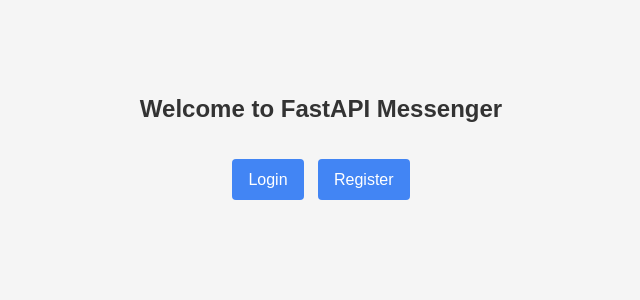
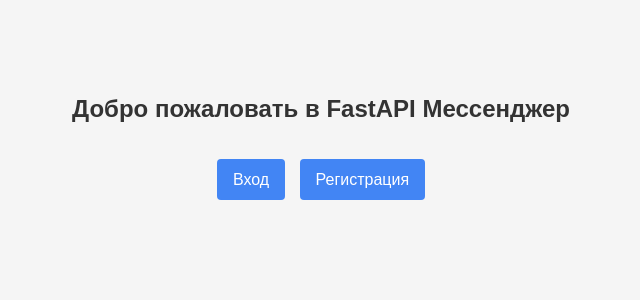
Before and after one commit to matveyv252524/site, a FastAPI app: page / in a window 1280 px wide. Shown: the part 111-411 px from the top of the page, without its empty margins (319-959 px from the left). Run offline with FastAPI, Linux system fonts and the light colour scheme.

Commit message:
Update index.html

```diff
--- a/templates/index.html
+++ b/templates/index.html
@@ -2,10 +2,10 @@
 
 {% block content %}
     <div style="text-align: center; margin-top: 50px;">
-        <h2>Welcome to FastAPI Messenger</h2>
+        <h2>Добро пожаловать в FastAPI Мессенджер</h2>
         <div style="margin-top: 30px;">
-            <a href="/login" class="btn" style="margin-right: 10px;">Login</a>
-            <a href="/register" class="btn">Register</a>
+            <a href="/login" class="btn" style="margin-right: 10px;">Вход</a>
+            <a href="/register" class="btn">Регистрация</a>
         </div>
     </div>
 {% endblock %}
```
